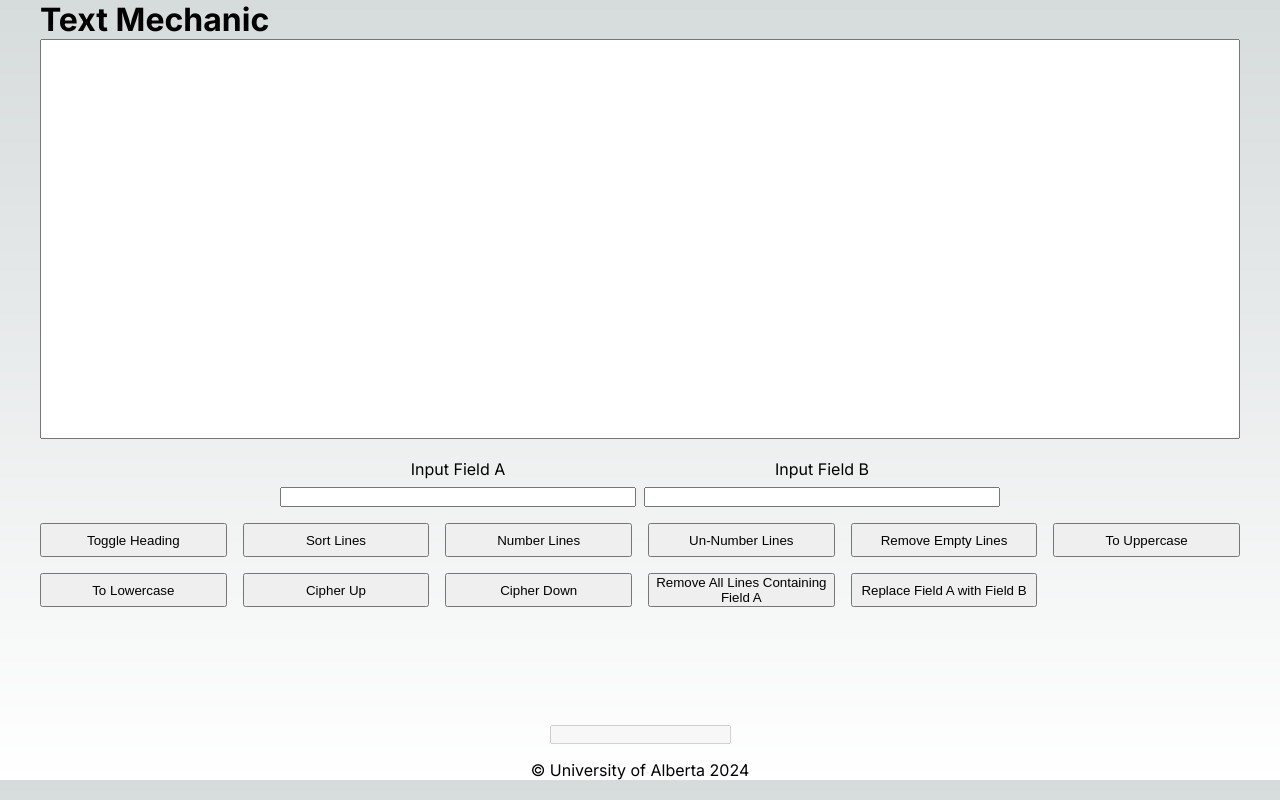
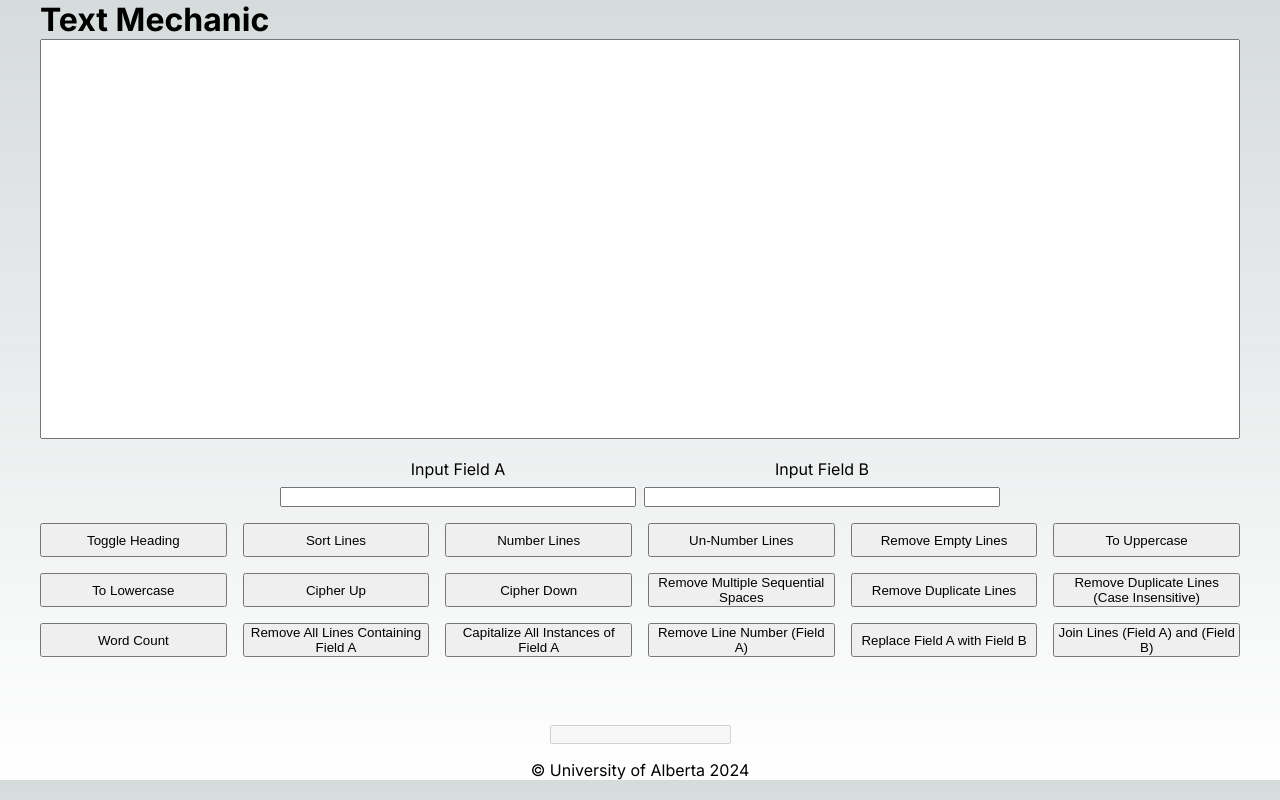
Before and after one commit to JamesonRGrieve-Instruction/EXSM-3939-LEC-2024-WI2-Demo, a Next.js app: page / in a window 1280 px wide. Built offline with nearby package versions, Linux system fonts and the light colour scheme.

Commit message:
Add more buttons;

```diff
--- a/src/app/TextMechanic.jsx
+++ b/src/app/TextMechanic.jsx
@@ -45,18 +45,45 @@ export default function TextMechanic() {
       "Cipher Down": () => {
         setInputValue(old => old.split('').map(char => char.match(/^[a-zA-Z]+$/i) ? (String.fromCharCode([65, 97].includes(char.charCodeAt(0)) ? char.charCodeAt(0) + 25 : char.charCodeAt(0) - 1)) : char).join(""));
       },
+      "Remove Multiple Sequential Spaces": () => {
+        setInputValue(old => old.replaceAll(/ {2,}/g, " "));
+      },
+      "Remove Duplicate Lines": () => {
+        setInputValue(old => Array.from(new Set(old.split('\n'))).join("\n"));
+      },
+      "Remove Duplicate Lines (Case Insensitive)": () => {
+        // TODO Complete.
+      },
+      // This needs a dependency to inputValue and should be its own memoized constant.
+      "Word Count": () => {
+        console.log(inputValue.split('\n').map(line => line.split(' ')).flat())
+        alert(inputValue.split('\n').map(line => line.split(' ')).flat().length);
+      },
     }
   }, []);
   const oneFieldControls = useMemo(() => ({
     "Remove All Lines Containing Field A": () => {
-      console.log("Field A", fieldAValue);
       setInputValue(old => old.split('\n').filter(line => !line.includes(fieldAValue.trim())).join('\n'));
+    },
+    "Capitalize All Instances of Field A": () => {
+      setInputValue(old => old.replaceAll(fieldAValue.trim(), fieldAValue.trim().toUpperCase()));
+    },
+    "Remove Line Number (Field A)": () => {
+      setInputValue(old => old.split('\n').toSpliced(Number(fieldAValue) - 1, 1).join('\n'));
     }
+
   }), [fieldAValue])
   const twoFieldControls = useMemo(() => ({
     "Replace Field A with Field B": () => {
-      console.log("Field A", fieldAValue, "Field B", fieldBValue);
       setInputValue(old => old.replaceAll(fieldAValue.trim(), fieldBValue.trim()));
+    },
+    "Join Lines (Field A) and (Field B)": () => {
+      setInputValue(old => {
+        const first = old.split('\n')[Number(fieldAValue) - 1];
+        const second = old.split('\n')[Number(fieldBValue) - 1];
+        console.log("First", first, typeof (first), Number(fieldAValue) + 1, "Second", second, typeof (second), Number(fieldBValue) + 1);
+        return old.split('\n').toSpliced(Number(fieldAValue) - 1, 1, first + second).toSpliced(Number(fieldBValue) - 1, 1).join('\n');
+      });
     }
   }), [fieldAValue, fieldBValue])
 
```
